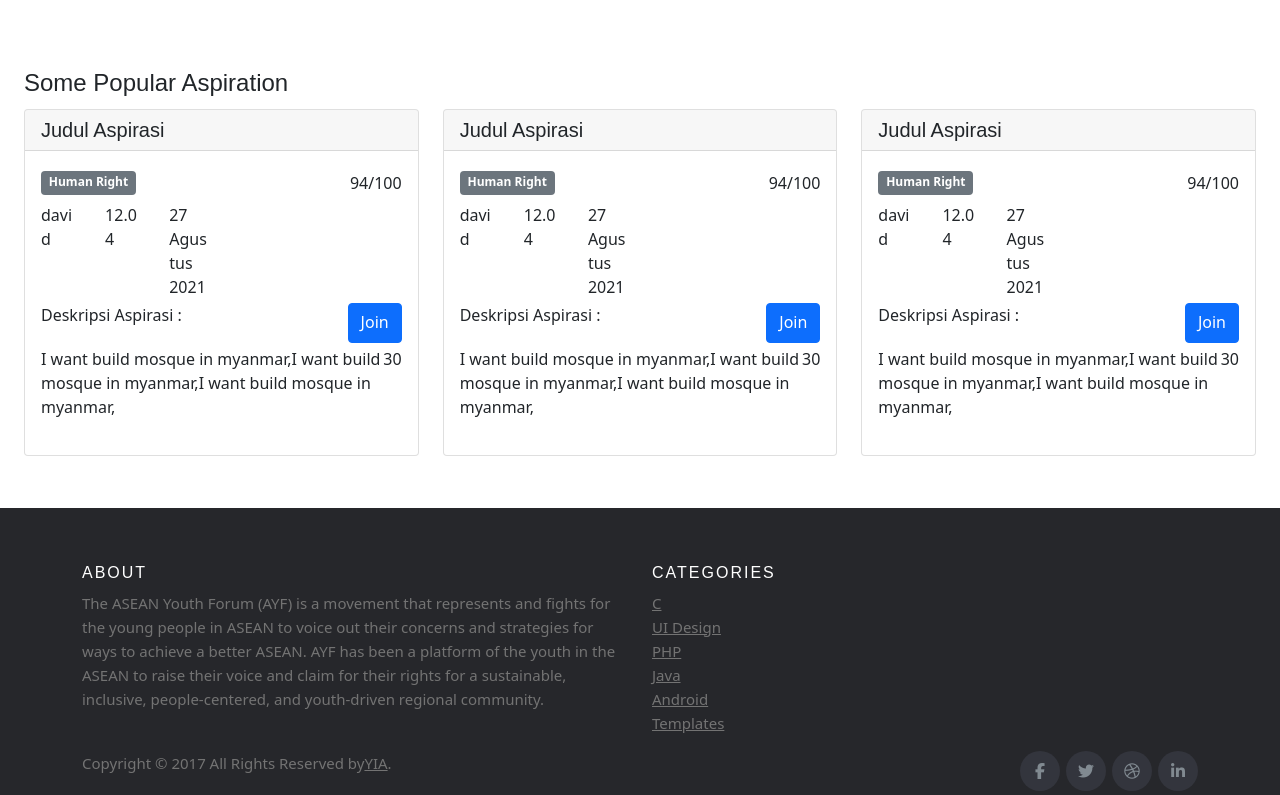
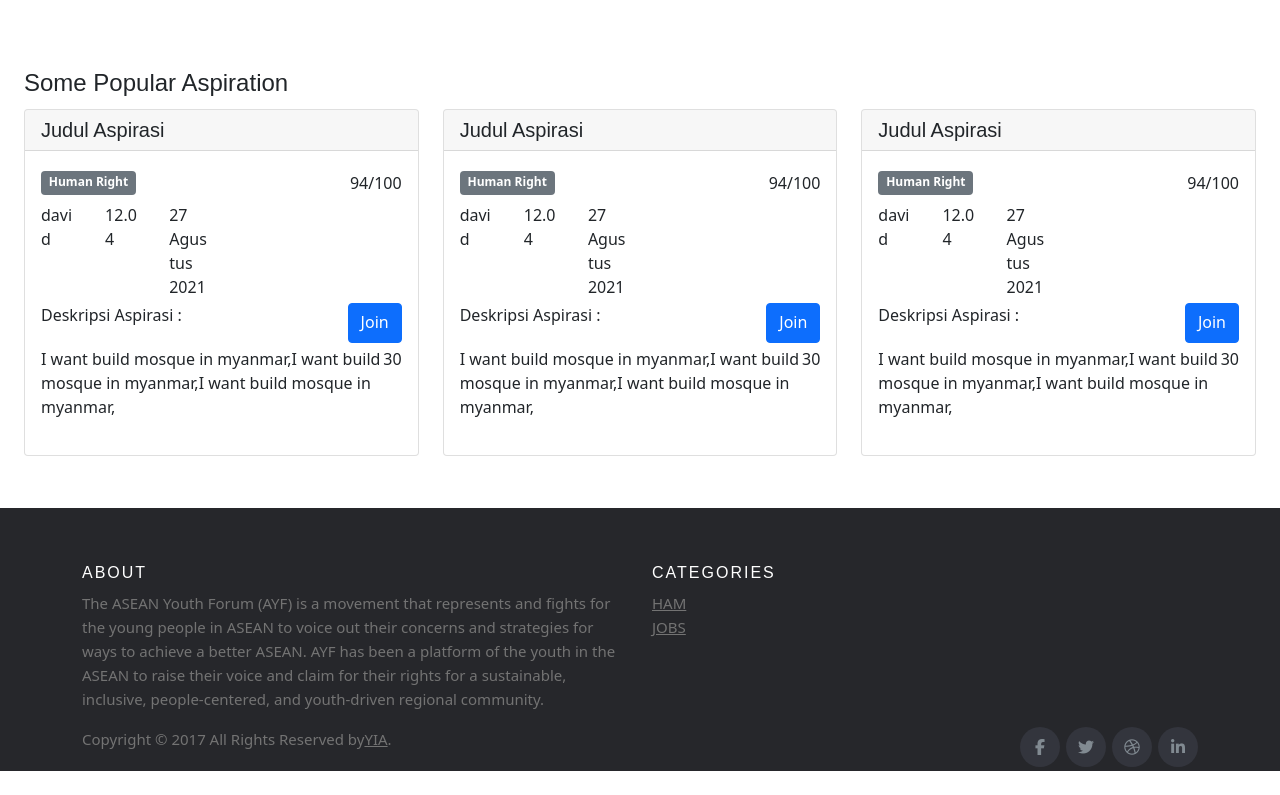
Before and after one commit to immanuel3333/Youth-Information-Aspiration-Front-End, a React (Create React App) app: page / in a window 1280 px wide. Shown: the part 597-1392 px from the top of the page. After the commit the page ends 1368 px from the top, so only its background shows below. Built offline with nearby package versions, Linux system fonts and the light colour scheme; no server answers; some icons are missing.

Commit message:
update footer

```diff
--- a/src/components/footer/index.js
+++ b/src/components/footer/index.js
@@ -30,32 +30,18 @@ function Footer() {
               <div className="col-xs-6 col-md-6">
                 <h6>Categories</h6>
                 <ul class="footer-links">
+
                   <li>
-                    <a href="http://scanfcode.com/category/c-language/">C</a>
-                  </li>
-                  <li>
-                    <a href="http://scanfcode.com/category/front-end-development/">
-                      UI Design
+                    <a href="">
+                      HAM
                     </a>
                   </li>
                   <li>
-                    <a href="http://scanfcode.com/category/back-end-development/">
-                      PHP
+                    <a href="">
+                      JOBS
                     </a>
                   </li>
-                  <li>
-                    <a href="http://scanfcode.com/category/java-programming-language/">
-                      Java
-                    </a>
-                  </li>
-                  <li>
-                    <a href="http://scanfcode.com/category/android/">Android</a>
-                  </li>
-                  <li>
-                    <a href="http://scanfcode.com/category/templates/">
-                      Templates
-                    </a>
-                  </li>
+                  {/* f */}
                 </ul>
               </div>
 
```
